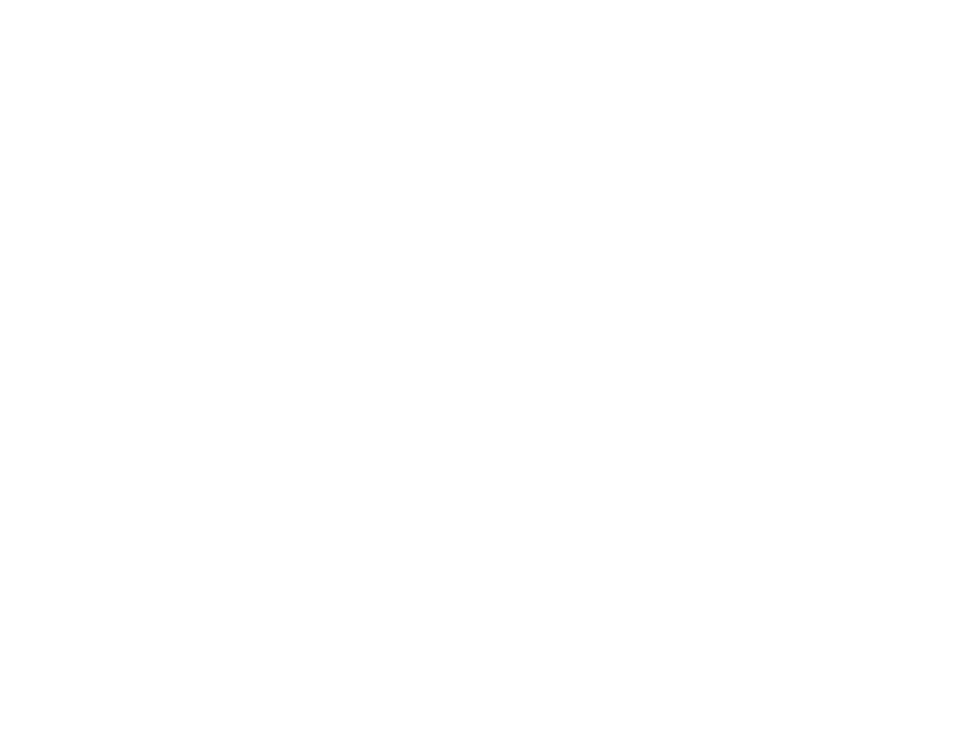
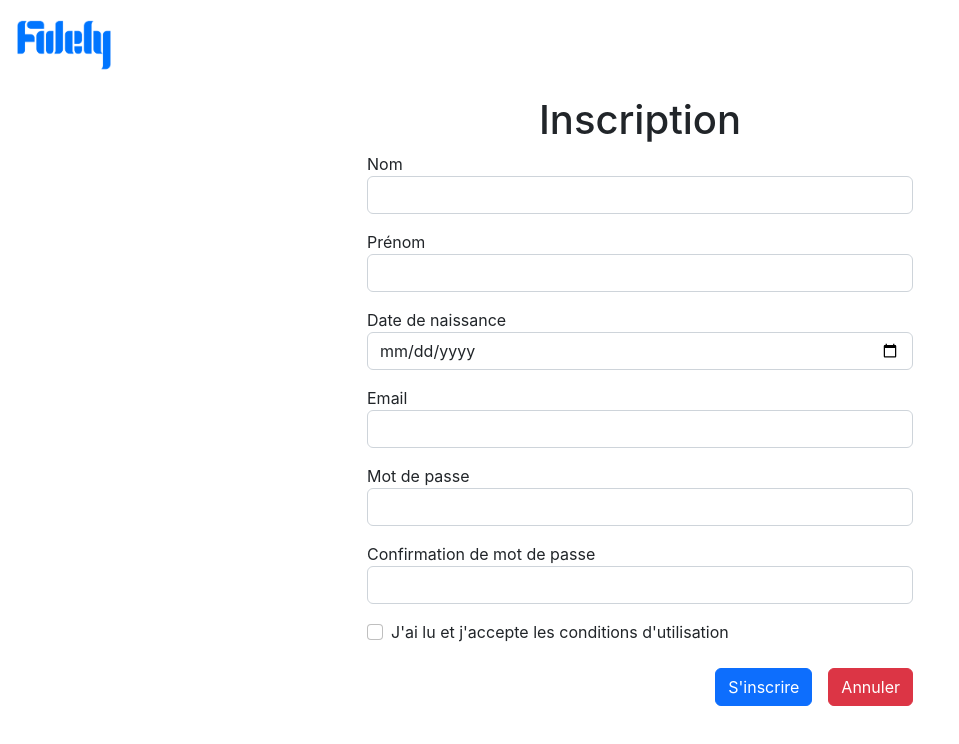
Before and after one commit to FlorianLevasseur/fidely-web, a React (Create React App) app: page /subscriptionUser in a window 1280 px wide. Before the commit this address had no page. Shown: the top 744 px of the page, without its empty margins (0-959 px from the left). Built offline with nearby package versions, Linux system fonts and the light colour scheme.

Commit message:
Change SubscriptionCustomer par SubscriptionUser

```diff
--- a/src/components/App.js
+++ b/src/components/App.js
@@ -2,7 +2,7 @@
 import ReactDOM from "react-dom/client";
 import { BrowserRouter, Routes, Route } from "react-router-dom";
 import Home from "../pages/Home";
-import SubscriptionCustomer from "../pages/SubscriptionCustomer";
+import SubscriptionUser from "../pages/SubscriptionUser";
 
 
 export default function App() {
@@ -11,7 +11,7 @@
     <BrowserRouter>
       <Routes>
           <Route path="/" element={<Home />} />
-          <Route path="/subscriptionCustomer" element={<SubscriptionCustomer />} />
+          <Route path="/subscriptionUser" element={<SubscriptionUser />} />
       </Routes>
     </BrowserRouter>
 
--- a/src/pages/Home.js
+++ b/src/pages/Home.js
@@ -5,7 +5,7 @@
       <nav>
         <ul className="list-unstyled">
           <li className="m-5">
-            <Link to="/subscriptionCustomer" className="btn btn-primary text-decoration-none text-white">Inscription Client</Link>
+            <Link to="/subscriptionUser" className="btn btn-primary text-decoration-none text-white">Inscription Client</Link>
           </li>
           <li className="m-5">
             <Link to="/" className="btn btn-primary text-decoration-none text-white">Accueil</Link>
--- a/src/pages/SubscriptionCustomer.js
+++ b/src/pages/SubscriptionUser.js
@@ -2,7 +2,7 @@
 import Navbar from "../components/Navbar"
 import * as Yup from "yup";
 
-const SubscriptionCustomer = () => {
+const SubscriptionUser = () => {
 
     const inputsClient = [
         {
@@ -84,4 +84,4 @@
     )
 }
 
-export default SubscriptionCustomer
+export default SubscriptionUser
```
